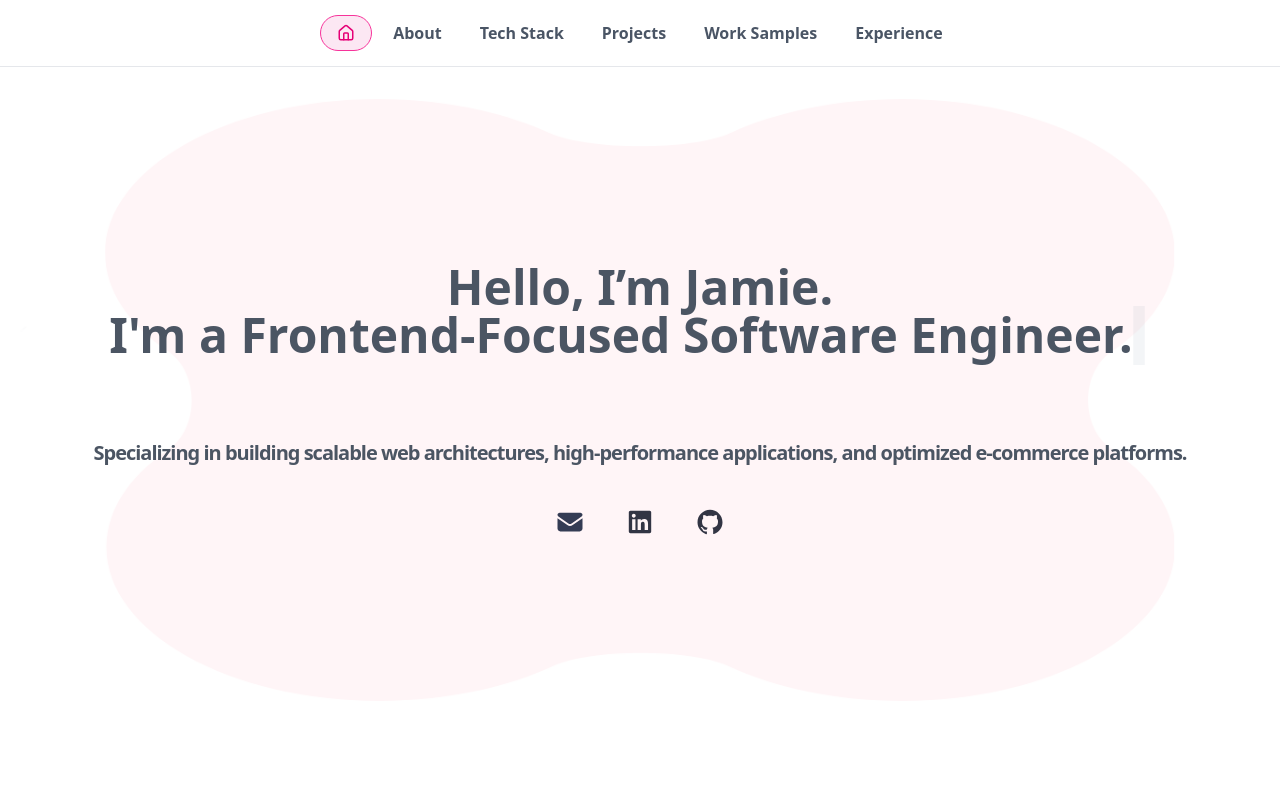
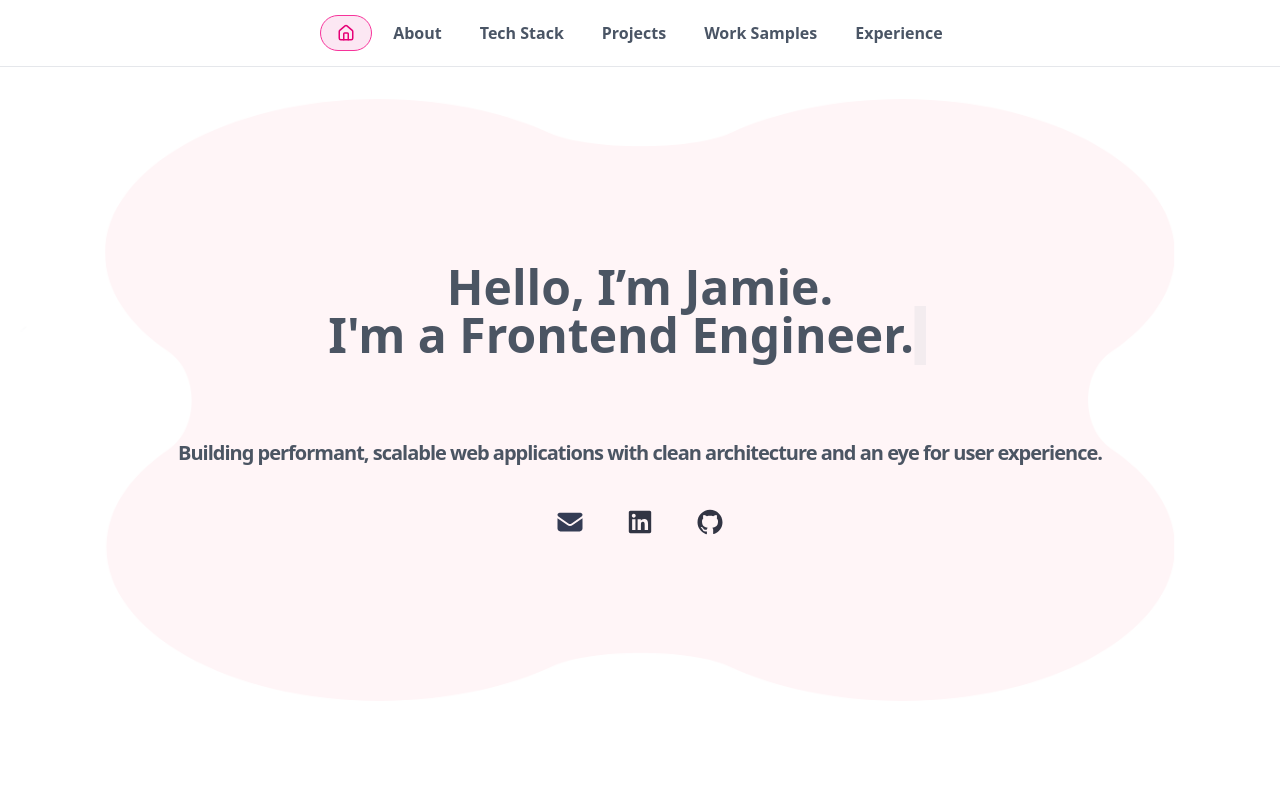
Before and after one commit to jamieluong03/jamies-portfolio, a Next.js app: page / in a window 1280 px wide. Shown: the top 800 px of the page. Built offline with nearby package versions, Linux system fonts and the light colour scheme.

Commit message:
updated intro

```diff
--- a/app/components/intro.tsx
+++ b/app/components/intro.tsx
@@ -46,7 +46,7 @@ export function Intro() {
                             typewriter
                                 .typeString('Hello, I’m Jamie.')
                                 .pauseFor(500)
-                                .typeString("<br />I'm a Frontend-Focused Software Engineer.")
+                                .typeString("<br />I'm a Frontend Engineer.")
                                 .pauseFor(5000)
                                 .deleteAll(1)
                                 .start();
@@ -55,7 +55,7 @@ export function Intro() {
                 </div>
                 <div className="flex flex-col">
                     <h1 className="text-center text-(--gray-700) font-bold text-lg lg:text-xl mb-10 w-80 md:w-full">
-                        Specializing in building scalable web architectures, high-performance applications, and optimized e-commerce platforms.
+                        Building performant, scalable web applications with clean architecture and an eye for user experience.
                     </h1>
                     <ul className="flex-row flex gap-10 align-center justify-center">
                         <li>
```
